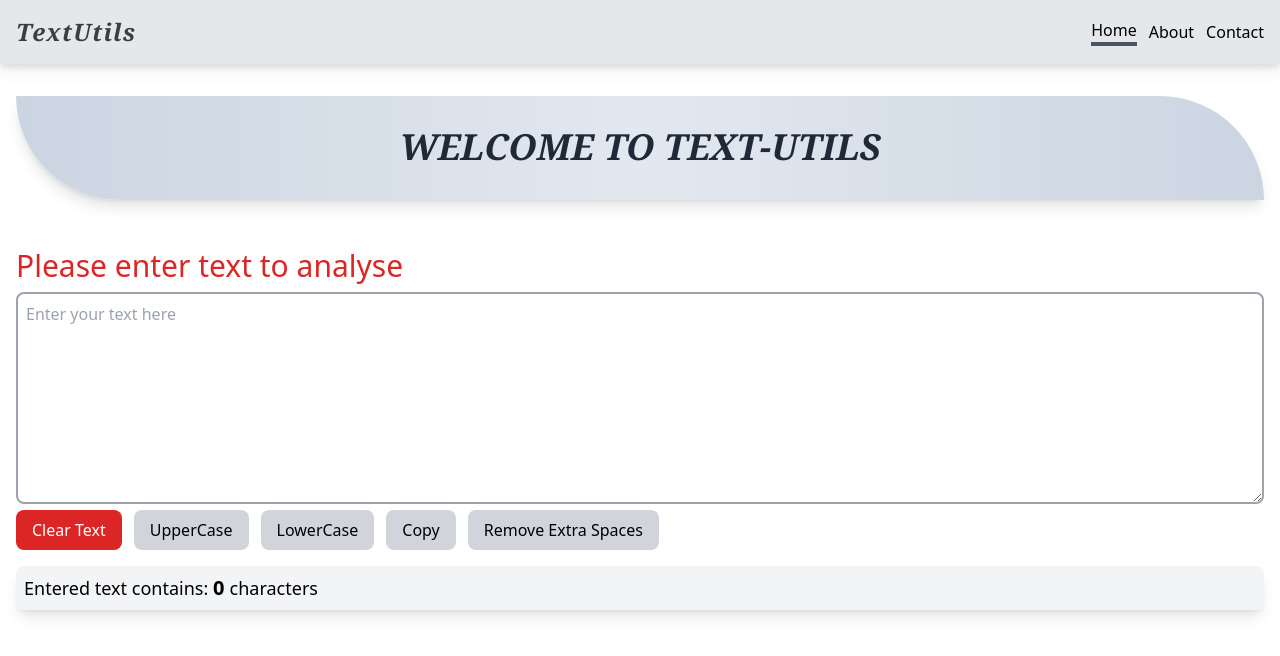
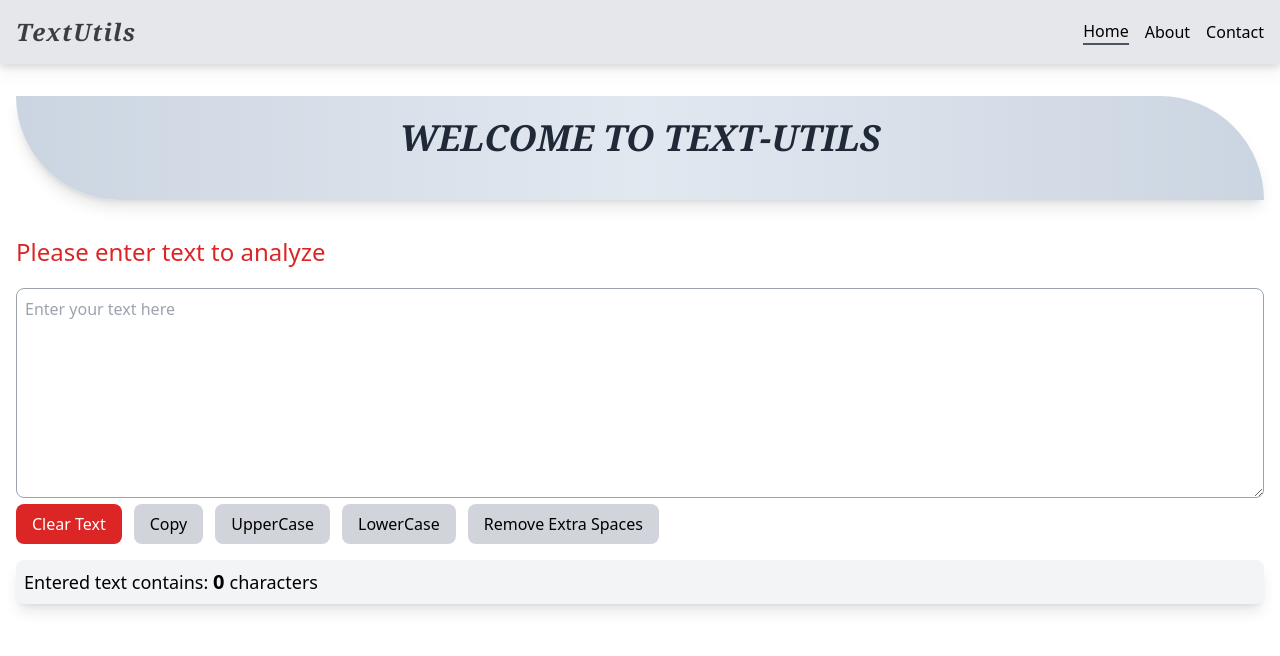
Before and after one commit to Usama726/first-react-app, a React (Create React App) app: page / in a window 1280 px wide. Shown: the top 656 px of the page. Built offline with nearby package versions, Linux system fonts and the light colour scheme; what @designbycode/tailwindcss-text-shadow would draw is missing.

Commit message:
feat: added few more functions in app

```diff
--- a/public/index.html
+++ b/public/index.html
@@ -7,7 +7,7 @@
     <meta name="theme-color" content="#000000" />
     <meta
       name="description"
-      content="Web site created using create-react-app"
+      content="TextUtils is a utility which you can use to manipulate your text as you want from the given options."
     />
     <link rel="apple-touch-icon" href="%PUBLIC_URL%/logo192.png" />
     <!--
@@ -24,7 +24,7 @@
       work correctly both with client-side routing and a non-root public URL.
       Learn how to configure a non-root public URL by running `npm run build`.
     -->
-    <title>React App</title>
+    <title>TextUtils</title>
   </head>
   <body>
     <noscript>You need to enable JavaScript to run this app.</noscript>
--- a/src/components/Banner.jsx
+++ b/src/components/Banner.jsx
@@ -4,9 +4,9 @@ const Banner = (props) => {
     <div>
       <div
         className="
-          text-xl md:text-4xl shadow-lg  font-bold container text-gray-800 bg-gradient-to-r from-slate-300 via-slate-200 font-serif italic to-slate-300 text-center py-8 uppercase rounded-tr-[20rem] rounded-bl-[20rem] mx-auto "
+          text-lg sm:text-xl md:text-4xl shadow-lg  font-bold container text-gray-800 bg-gradient-to-r from-slate-300 via-slate-200 font-serif italic to-slate-300 text-center py-2 md:py-8 uppercase rounded-tr-[20rem] rounded-bl-[20rem] mx-auto "
       >
-        <h1 className="text-shadow text-shadow-gray-400 text-shadow-x-3 text-shadow-y-4 animate-bounce">
+        <h1 className="text-shadow text-shadow-gray-400 text-shadow-x-3 text-shadow-y-4 md:animate-bounce">
           {props.bannerTitle}
         </h1>
       </div>
--- a/src/components/Header.jsx
+++ b/src/components/Header.jsx
@@ -37,7 +37,9 @@ function Header() {
             </svg>
           </button>
         </div>
-        {showMobileMenu && <Menu />}
+        {showMobileMenu && (
+          <Menu onTabChange={() => setShowMobileMenu(!showMobileMenu)} />
+        )}
       </nav>
     </>
   );
--- a/src/components/Menu.jsx
+++ b/src/components/Menu.jsx
@@ -1,9 +1,7 @@
-import React, { useState } from "react";
-import { Link } from "react-router-dom";
-
-const Menu = () => {
-  const [selectedTab, setSelectedTab] = useState(0); // Initially select the first tab
-
+import React from "react";
+import { Link, useLocation } from "react-router-dom";
+const Menu = ({ onTabChange }) => {
+  const location = useLocation();
   const tabsArray = [
     {
       tabName: "Home",
@@ -17,22 +15,20 @@ const Menu = () => {
       tabName: "Contact",
       tabPath: "/contact",
     },
-  ]; // Your array of tab names
-
-  const handleTabClick = (index) => {
-    setSelectedTab(index);
-  };
+  ];
   return (
     <nav>
-      <ul className="flex flex-col items-center md:flex-row justify-center gap-3">
+      <ul className="flex flex-col items-center md:flex-row justify-center gap-4">
         {tabsArray.map((tab, index) => (
           <Link
             className={`${
-              selectedTab === index ? "border-b-4 border-gray-600" : "none"
-            }  hover:scale-[1.1]`}
+              location.pathname === tab.tabPath
+                ? "border-b-2 border-gray-600"
+                : "none"
+            }  hover:scale-[1.1] transition ease-in delay-150 duration-300`}
             to={tab.tabPath}
             key={index}
-            onClick={() => handleTabClick(index)}
+            onClick={onTabChange}
           >
             {tab.tabName}
           </Link>
--- a/src/components/TheButton.jsx
+++ b/src/components/TheButton.jsx
@@ -5,11 +5,12 @@ const TheButton = (props) => {
     <div>
       <button
         type="button"
+        disabled={props.disable}
         className={`${
           props.background
             ? props.background
             : "bg-gray-300 hover:bg-gray-600 text-black"
-        } text-sm sm:text-base font-medium   hover:text-white px-4 py-2 rounded-lg `}
+        } text-sm sm:text-base font-medium   hover:text-white px-4 py-2 rounded-lg cursor-pointer `}
         onClick={props.onClick}
       >
         {props.buttonText}
--- a/src/pages/Home.jsx
+++ b/src/pages/Home.jsx
@@ -1,56 +1,84 @@
 import Banner from "../components/Banner";
-import ChooseLanguage from "../components/ChooseLanguages";
+// import ChooseLanguage from "../components/ChooseLanguages";
 import TheButton from "../components/TheButton";
 import React, { useState } from "react";
 const Home = () => {
   const [text, setText] = useState("");
-  const [heading, setHeading] = useState("Enter text to analyse");
-  const [error, setError] = useState("Please enter text to analyse");
+  const [heading, setHeading] = useState("Enter text to analyze");
+  const [alert, setAlert] = useState("");
+  const [showAlert, setShowAlert] = useState(false);
+  const [error, setError] = useState("Please enter text to analyze");
 
   const handleChange = (event) => {
     setText(event.target.value);
-    setHeading("Enter text to analyse");
+    setHeading("Enter text to analyze");
   };
   const clearText = () => {
     setText("");
-    setError("Please enter text to analyse ");
+    setShowAlert(true);
+    setAlert("Text is cleared");
+    setTimeout(() => {
+      setAlert("");
+      setShowAlert(false);
+    }, 2000);
+    setError("Please enter text to analyze ");
   };
   let newText;
   const ConvertToUpperCase = () => {
     if (text.length) {
       newText = text.toUpperCase();
       setText(newText);
-      setHeading("Your converted text to UpperCase is ");
+      setShowAlert(true);
+      setAlert("Your text is converted into upperCase");
+      setTimeout(() => {
+        setAlert("");
+        setShowAlert(false);
+      }, 2000);
     } else {
-      setError("Please enter text to analyse ");
+      setError("Please enter text to analyze ");
     }
   };
   const ConvertToLowerCase = () => {
     if (text.length) {
       newText = text.toLowerCase();
       setText(newText);
-      setHeading("Your converted text to LowerCase is ");
+      setShowAlert(true);
+      setAlert("Your text is converted into lowerCase ");
+      setTimeout(() => {
+        setAlert("");
+        setShowAlert(false);
+      }, 2000);
     } else {
-      setError("Please enter text to analyse ");
+      setError("Please enter text to analyze ");
     }
   };
   const copyText = () => {
     if (text.length) {
       newText = document.getElementById("textBox");
       newText.select();
+      setShowAlert(true);
       navigator.clipboard.writeText(newText.value);
-      setHeading("Your text is copied to clicpboard ");
+      setAlert("Your text is copied to clicpboard ");
+      setTimeout(() => {
+        setAlert("");
+        setShowAlert(false);
+      }, 2000);
     } else {
-      setError("Please enter text to analyse ");
+      setError("Please enter text to analyze ");
     }
   };
   const removeExtraSpaces = () => {
     if (text.length) {
       newText = text.split(/[ ]+/);
       setText(newText.join(" "));
-      setHeading("Your text after removing extra spaces is");
+      setShowAlert(true);
+      setAlert("Extra spaces are removed");
+      setTimeout(() => {
+        setAlert("");
+        setShowAlert(false);
+      }, 2000);
     } else {
-      setError("Please enter text to analyse ");
+      setError("Please enter text to analyze ");
     }
   };
   return (
@@ -60,15 +88,22 @@ const Home = () => {
           <Banner bannerTitle="Welcome to text-utils" />
         </div>
         <div className="container mx-auto">
+          <div className="flex items-center justify-between mt-6 mb-2">
             <h1
               className={`${
                 text.length ? "text-gray-800" : "text-red-600"
-            } text-xl md:text-3xl font-medium  mt-12 mb-2`}
+              } text-base sm:text-lg md:text-2xl font-medium py-3`}
             >
               {!text.length ? error : heading}
             </h1>
+            {showAlert && (
+              <h1 className="rounded-lg px-2 py-3 bg-gray-100 border border-gray-400 text-black text-xs sm:text-sm md:text-base font-normal">
+                {alert}
+              </h1>
+            )}
+          </div>
           <textarea
-            className="w-full border-2 border-gray-400 focus:ring-gray-400 focus:outline-gray-400 focus:border-gray-400 rounded-lg p-2"
+            className="w-full border border-gray-400 focus:ring-gray-400 focus:outline-gray-400 focus:border-gray-400 rounded-lg p-2"
             placeholder="Enter your text here"
             id="textBox"
             name="textBox"
@@ -77,26 +112,35 @@ const Home = () => {
             onChange={handleChange}
             cols="50"
           ></textarea>
-          <div className="flex items-center gap-3">
+          <div className="flex items-center gap-3 flex-wrap">
             <TheButton
               type="button"
+              disable={!text.length}
               background="bg-red-600 hover:bg-red-500 text-white"
               buttonText="Clear Text"
               onClick={clearText}
             />
             <TheButton
               type="button"
+              disable={!text.length}
+              buttonText="Copy"
+              onClick={copyText}
+            />
+            <TheButton
+              type="button"
+              disable={!text.length}
               buttonText="UpperCase"
               onClick={ConvertToUpperCase}
             />
             <TheButton
               type="button"
+              disable={!text.length}
               buttonText="LowerCase"
               onClick={ConvertToLowerCase}
             />
-            <TheButton type="button" buttonText="Copy" onClick={copyText} />
             <TheButton
               type="button"
+              disable={!text.length}
               buttonText="Remove Extra Spaces"
               onClick={removeExtraSpaces}
             />
@@ -111,7 +155,11 @@ const Home = () => {
                 } text-xl font-bold `}
               >
                 {" "}
-                {text.split(" ").length}{" "}
+                {
+                  text.split(" ").filter((element) => {
+                    return element.length !== 0;
+                  }).length
+                }{" "}
                 <span className="text-sm sm:text-lg font-normal">
                   words and{" "}
                 </span>
```
Lines whose indentation alone changed are shown as unchanged.
